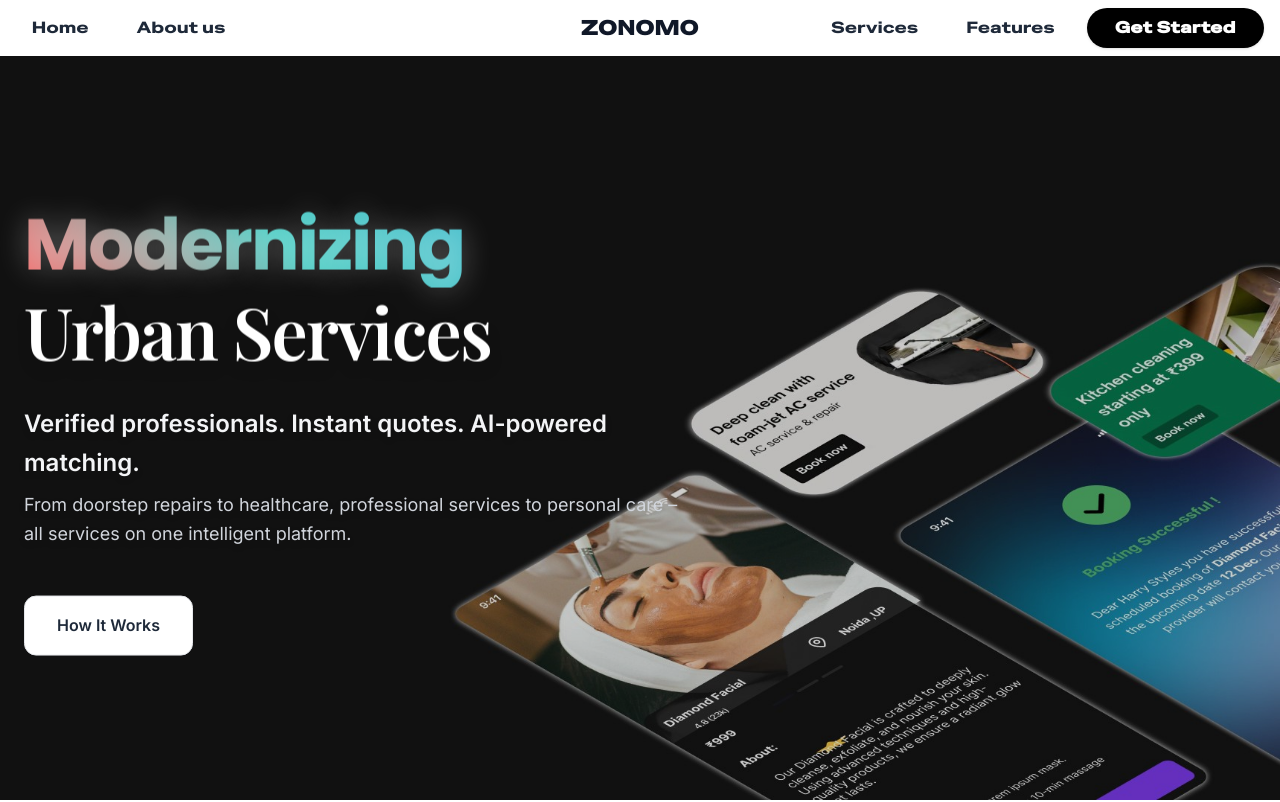
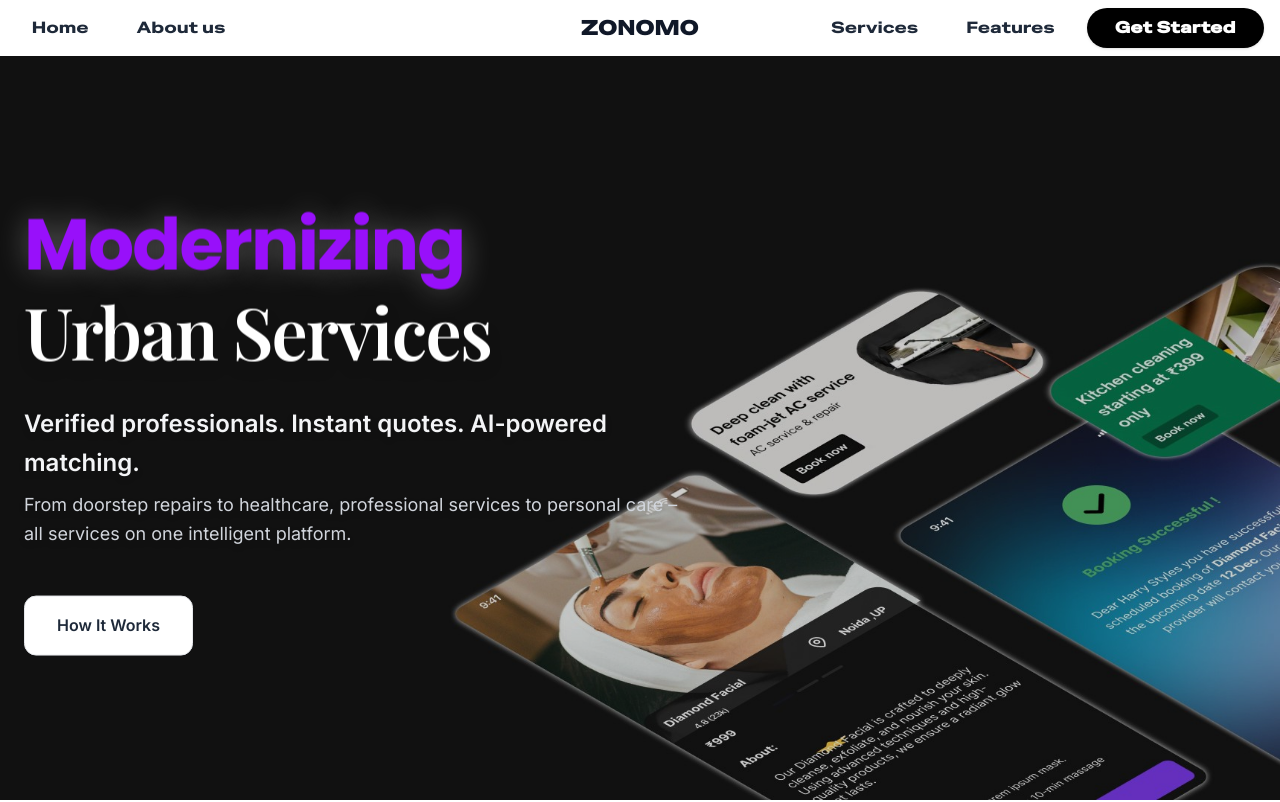
Before and after one commit to chaudhary64/zonomo-landing-page, a Next.js app: page / in a window 1280 px wide. Shown: the top 802 px of the page. Built offline with nearby package versions, Linux system fonts and the light colour scheme.

Commit message:
refactor: Simplify rotating text styles and update color scheme in Hero and WhyChooseUs components for improved aesthetics

```diff
--- a/src/app/globals.css
+++ b/src/app/globals.css
@@ -90,33 +90,10 @@ body {
 
 .rotating-word {
   display: inline-block;
-  background: linear-gradient(45deg,
-      #ff6b6b,
-      #4ecdc4,
-      #45b7d1,
-      #a29bfe,
-      #fd79a8,
-      #e17055);
-  background-size: 300% 300%;
-  -webkit-background-clip: text;
-  background-clip: text;
-  -webkit-text-fill-color: transparent;
-  color: transparent;
-  animation: rotatingColorShift 4s ease-in-out infinite;
   text-shadow: 0 0 30px rgba(255, 255, 255, 0.3);
   transition: all 0.4s cubic-bezier(0.68, -0.55, 0.265, 1.55);
   font-family: 'Poppins', sans-serif;
   font-weight: 700;
-}
-
-/* Fallback for browsers that don't support background-clip */
-.rotating-word:not(.shimmer-text) {
-  color: #ff6b6b;
-}
-
-/* Ensure the parent doesn't override the gradient text */
-h1 .rotating-word {
-  color: transparent !important;
 }
 
 .rotating-word.animate-out {
@@ -145,35 +122,10 @@ h1 .rotating-word {
   box-shadow: 0 0 10px rgba(255, 255, 255, 0.5);
 }
 
-/* Keyframe for rotating text colors */
-@keyframes rotatingColorShift {
-  0% {
-    background-position: 0% 50%;
-  }
-
-  25% {
-    background-position: 100% 50%;
-  }
-
-  50% {
-    background-position: 100% 100%;
-  }
-
-  75% {
-    background-position: 0% 100%;
-  }
-
-  100% {
-    background-position: 0% 50%;
-  }
-}
-
 /* Mobile responsive adjustments */
 @media (max-width: 768px) {
   .rotating-word {
     font-size: inherit;
-    animation: rotatingColorShift 1s ease-in-out infinite;
-
   }
 
   .word-indicator {
--- a/src/components/Hero.js
+++ b/src/components/Hero.js
@@ -2,7 +2,7 @@
 
 import { useState, useEffect } from "react";
 import Image from "next/image";
-import  Link  from 'next/link';
+import Link from "next/link";
 
 export default function HeroSection() {
   const words = [
@@ -44,7 +44,7 @@ export default function HeroSection() {
       {/* Content */}
       <div className="absolute top-1/2 -translate-y-1/2 px-6">
         <h1 className="text-4xl sm:text-5xl lg:text-7xl font-bold text-white leading-tight font-poppins drop-shadow-xl">
-          <span className="rotating-text-container">
+          <span className="rotating-text-container text-purple-600">
             <span
               className={`rotating-word ${
                 isAnimating ? "animate-out" : "animate-in"
@@ -72,7 +72,7 @@ export default function HeroSection() {
         </p>
 
         <div className="flex flex-col sm:flex-row sm:space-x-6 space-y-4 sm:space-y-0 pt-2">
-          <Link href = "#hitw">
+          <Link href="#hitw">
             <button className="relative overflow-hidden group bg-white text-gray-800 px-6 py-3 hover:bg-gray-500 sm:px-8 sm:py-4 rounded-xl font-semibold border border-gray-200 hover:border-transparent hover:shadow-lg transition-all duration-300 font-poppins cursor-pointer">
               <span className="relative z-10">How It Works</span>
               <span className="absolute inset-0 bg-gray-50 opacity-0 group-hover:opacity-100 transition-opacity duration-300"></span>
--- a/src/components/WhyChooseUs.js
+++ b/src/components/WhyChooseUs.js
@@ -42,7 +42,7 @@ const Card = ({ title, description }) => (
       transitionProperty: "border-color, box-shadow, background, transform",
     }}
   >
-    <h2 className="text-2xl font-semibold text-cyan-300 mb-2 max-lg:text-xl max-lg:mb-1 font-poppins drop-shadow">
+    <h2 className="text-2xl font-semibold text-violet-400 mb-2 max-lg:text-xl max-lg:mb-1 font-poppins drop-shadow">
       {title}
     </h2>
     <p className="text-lg text-zinc-200 max-lg:text-base font-inter">
@@ -54,7 +54,7 @@ const Card = ({ title, description }) => (
 const WhyChooseUs = () => (
   <section className="relative min-h-screen w-full bg-black">
     <div className="relative z-10 py-6 sm:py-8 md:py-12 lg:py-16 xl:py-20 grid grid-cols-2 max-lg:py-3 max-lg:px-2 max-lg:flex max-lg:flex-col max-lg:items-center max-lg:gap-4">
-      <div className="h-fit w-fit sticky top-1/4 px-10 justify-self-center flex flex-col items-center justify-center text-8xl font-bold uppercase text-cyan-200 border-l-4 border-cyan-400 max-lg:static max-lg:border-l-0 max-lg:border-b-4 max-lg:text-3xl max-lg:w-full max-lg:py-3 max-lg:px-0 drop-shadow">
+      <div className="h-fit w-fit sticky top-1/4 px-10 justify-self-center flex flex-col items-center justify-center text-8xl font-bold uppercase text-violet-500 border-l-4 border-cyan-400 max-lg:static max-lg:border-l-0 max-lg:border-b-4 max-lg:text-3xl max-lg:w-full max-lg:py-3 max-lg:px-0 drop-shadow">
         <span className="font-playfair">Why</span>
         <span className="font-playfair">Choose</span>
         <span className="font-playfair">Us</span>
```
